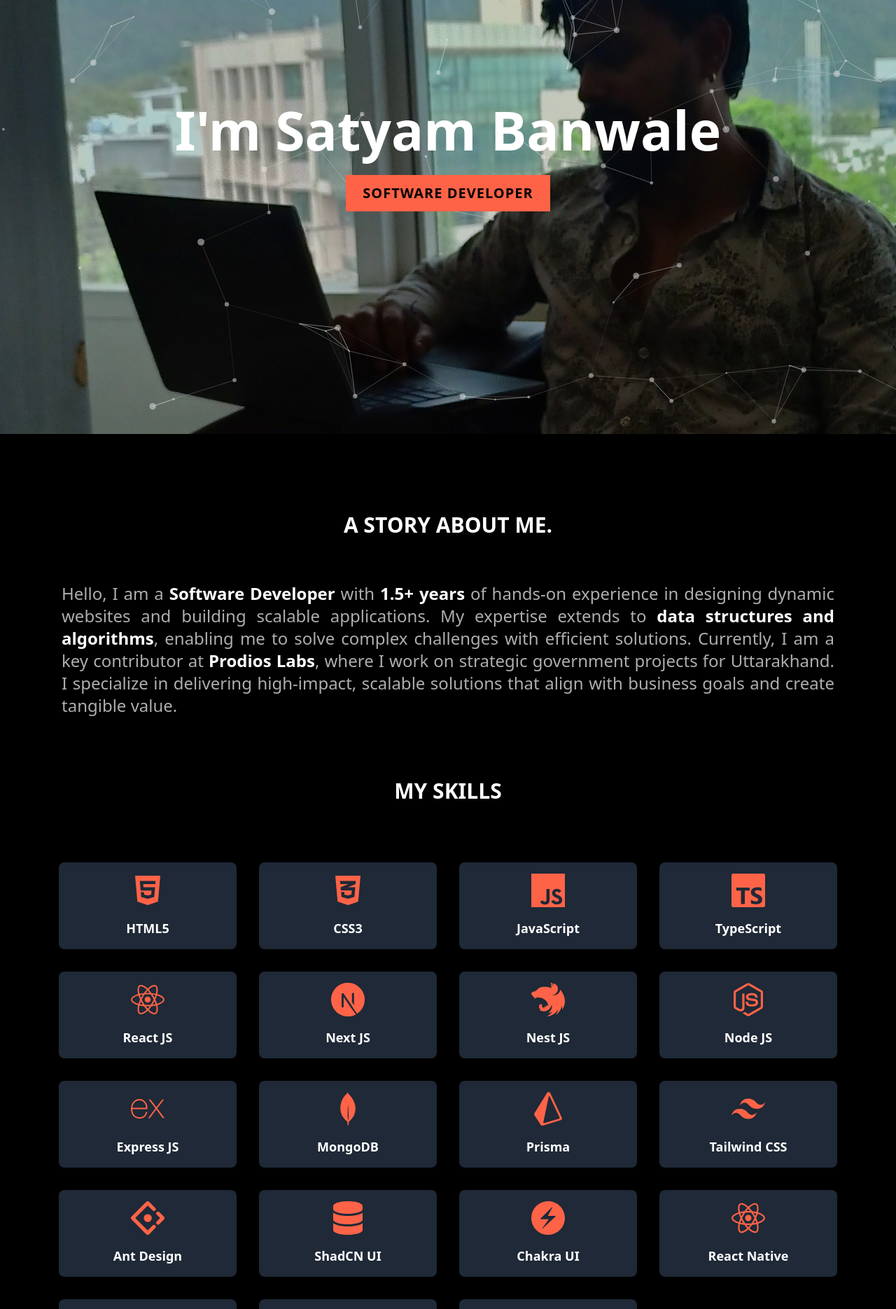
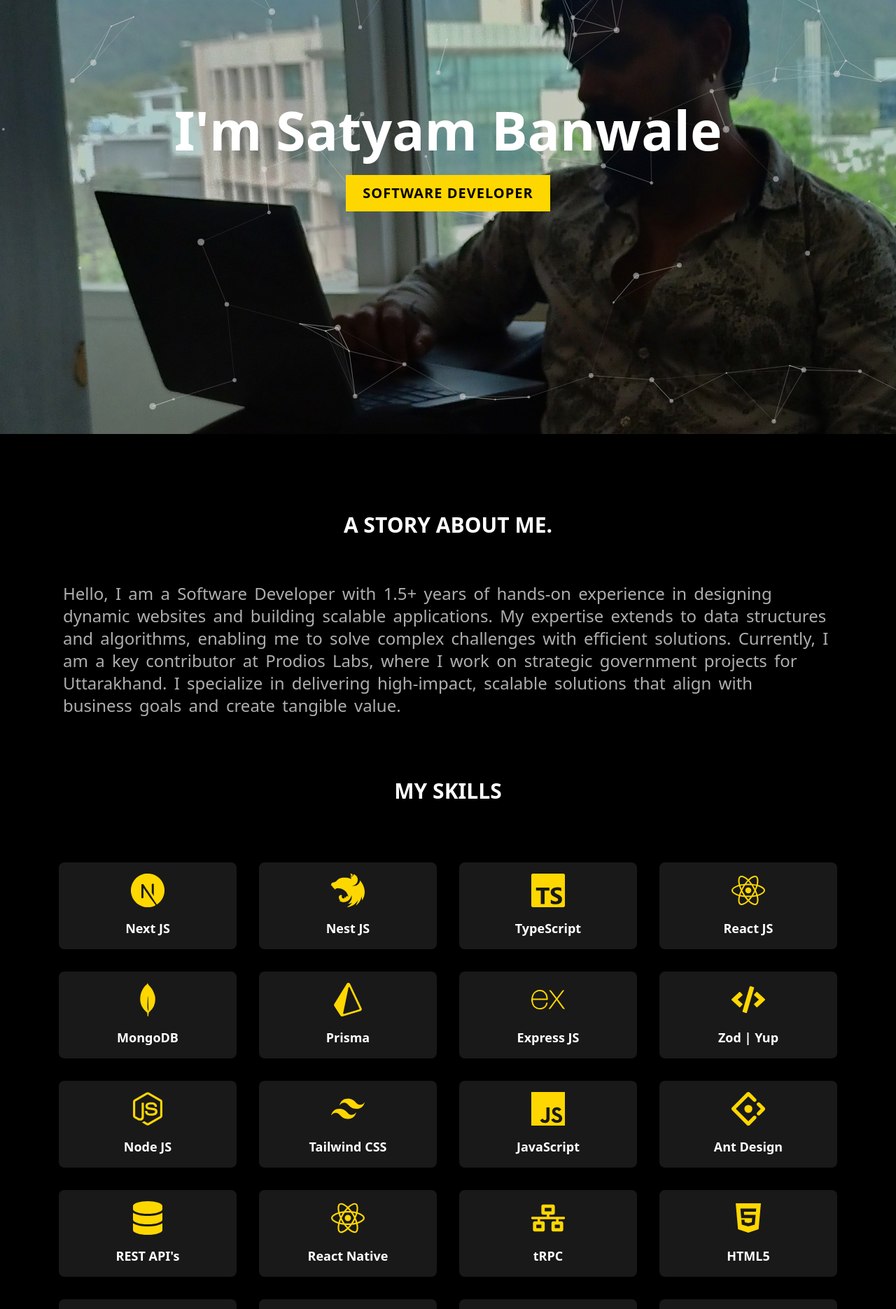
Before and after one commit to Satyam1013/Portfolio, a Next.js app: page / in a window 1280 px wide. Shown: the part 180-2050 px from the top of the page at 70% size. Built offline with nearby package versions, Linux system fonts and the light colour scheme.

Commit message:
added skill, fixed design, optimize code

```diff
--- a/components/AboutMe.tsx
+++ b/components/AboutMe.tsx
@@ -6,6 +6,7 @@ import {
   FaNodeJs,
   FaDatabase,
   FaNetworkWired,
+  FaCode,
 } from "react-icons/fa";
 import {
   SiNextdotjs,
@@ -24,28 +25,29 @@ import {
 import { motion } from "framer-motion";
 
 const skills = [
-  { name: "HTML5", icon: <FaHtml5 className="text-designColor" /> },
-  { name: "CSS3", icon: <FaCss3Alt className="text-designColor" /> },
-  { name: "JavaScript", icon: <SiJavascript className="text-designColor" /> },
+  { name: "Next JS", icon: <SiNextdotjs className="text-designColor" /> },
+  { name: "Nest JS", icon: <SiNestjs className="text-designColor" /> },
   { name: "TypeScript", icon: <SiTypescript className="text-designColor" /> },
   { name: "React JS", icon: <FaReact className="text-designColor" /> },
-  { name: "Next JS", icon: <SiNextdotjs className="text-designColor" /> },
-  { name: "Nest JS", icon: <SiNestjs className="text-designColor" /> },
-  { name: "Node JS", icon: <FaNodeJs className="text-designColor" /> },
-  { name: "Express JS", icon: <SiExpress className="text-designColor" /> },
   { name: "MongoDB", icon: <SiMongodb className="text-designColor" /> },
   { name: "Prisma", icon: <SiPrisma className="text-designColor" /> },
+  { name: "Express JS", icon: <SiExpress className="text-designColor" /> },
+  { name: "Zod | Yup", icon: <FaCode className="text-designColor" /> },
+  { name: "Node JS", icon: <FaNodeJs className="text-designColor" /> },
   {
     name: "Tailwind CSS",
     icon: <SiTailwindcss className="text-designColor" />,
   },
+  { name: "JavaScript", icon: <SiJavascript className="text-designColor" /> },
   { name: "Ant Design", icon: <SiAntdesign className="text-designColor" /> },
+  { name: "REST API's", icon: <FaDatabase className="text-designColor" /> },
+  { name: "React Native", icon: <SiReact className="text-designColor" /> },
+  { name: "tRPC", icon: <FaNetworkWired className="text-designColor" /> },
+  { name: "HTML5", icon: <FaHtml5 className="text-designColor" /> },
+  { name: "CSS3", icon: <FaCss3Alt className="text-designColor" /> },
+  { name: "Chakra UI", icon: <SiChakraui className="text-designColor" /> },
   { name: "ShadCN UI", icon: <FaDatabase className="text-designColor" /> },
-  { name: "Chakra UI", icon: <SiChakraui className="text-designColor" /> },
-  { name: "React Native", icon: <SiReact className="text-designColor" /> },
   { name: "Redux", icon: <SiRedux className="text-designColor" /> },
-  { name: "RPC", icon: <FaNetworkWired className="text-designColor" /> },
-  { name: "REST API", icon: <FaDatabase className="text-designColor" /> },
 ];
 
 const directionStyles = [
@@ -56,6 +58,17 @@ const directionStyles = [
 ];
 
 const AboutMe = () => {
+  const splitTextToWords = (text: string) => {
+    return text.split(" ").map((word: string, index: number) => (
+      <span
+        key={index}
+        className="inline-block transition-transform duration-300 hover:scale-125 hover:text-designColor"
+        style={{ margin: "0 2px", display: "inline-block" }}
+      >
+        {word}&nbsp;
+      </span>
+    ));
+  };
   return (
     <section
       id="about"
@@ -75,23 +88,9 @@ const AboutMe = () => {
       text-textColor
     "
           >
-            Hello, I am a{" "}
-            <span className="font-extrabold text-white">
-              Software Developer
-            </span>{" "}
-            with
-            <span className="font-extrabold text-white"> 1.5+ years</span> of
-            hands-on experience in designing dynamic websites and building
-            scalable applications. My expertise extends to{" "}
-            <span className="font-bold text-white">
-              data structures and algorithms
-            </span>
-            , enabling me to solve complex challenges with efficient solutions.
-            Currently, I am a key contributor at
-            <span className="font-bold text-white"> Prodios Labs</span>, where I
-            work on strategic government projects for Uttarakhand. I specialize
-            in delivering high-impact, scalable solutions that align with
-            business goals and create tangible value.
+            {splitTextToWords(
+              `Hello, I am a Software Developer with 1.5+ years of hands-on experience in designing dynamic websites and building scalable applications. My expertise extends to data structures and algorithms, enabling me to solve complex challenges with efficient solutions. Currently, I am a key contributor at Prodios Labs, where I work on strategic government projects for Uttarakhand. I specialize in delivering high-impact, scalable solutions that align with business goals and create tangible value.`
+            )}
           </p>
         </div>
 
@@ -106,7 +105,7 @@ const AboutMe = () => {
             return (
               <motion.div
                 key={skill.name}
-                className="flex flex-col items-center gap-4 p-4 bg-gray-800 rounded-lg shadow-lg hover:bg-gray-700 transition duration-200 ease-in-out"
+                className="flex flex-col items-center gap-4 p-4 bg-cardColor rounded-lg shadow-lg hover:bg-[#413f3f] transition duration-200 ease-in-out"
                 initial={{ opacity: 0, x: direction.x, y: direction.y }}
                 whileInView={{ opacity: 1, x: 0, y: 0 }}
                 whileHover={{ scale: 1.05 }}
--- a/components/Banner.tsx
+++ b/components/Banner.tsx
@@ -80,14 +80,23 @@ export default function Banner() {
         {/* Banner Content */}
         <div className="w-full h-full flex flex-col justify-center items-center text-center px-6">
           <h1
-            className="whitespace-nowrap font-black text-white leading-tight"
+            className="whitespace-nowrap font-black text-white leading-tight overflow-hidden relative"
             style={{
-              fontSize: "clamp(2rem, 6vw, 6rem)", // Dynamically scales the font size
+              fontSize: "clamp(2rem, 6vw, 6rem)",
             }}
           >
-            I'm Satyam Banwale
+            {"I'm Satyam Banwale".split("").map((char, index) => (
+              <span
+                key={index}
+                className="inline-block transition-transform duration-300 cursor-pointer hover:scale-150 hover:text-designColor"
+                style={{ display: char === " " ? "inline" : "inline-block" }}
+              >
+                {char}
+              </span>
+            ))}
           </h1>
-          <div className="flex items-center gap-2 md:gap-6 text-sm sm:text-lg md:text-xl font-bold bg-designColor px-6 py-3 mt-4">
+
+          <div className="flex items-center gap-2 md:gap-6 text-sm sm:text-lg md:text-xl font-bold bg-[#FFD700] px-6 py-3 mt-4">
             <h2 className="tracking-wider">SOFTWARE DEVELOPER</h2>
           </div>
         </div>
--- a/components/Contact.tsx
+++ b/components/Contact.tsx
@@ -76,7 +76,7 @@ const Contact = () => {
           ].map((item, index) => (
             <motion.div
               key={index}
-              className="w-full p-8 shadow-lg rounded-xl bg-gray-800 text-center hover:scale-105 transition-transform duration-500"
+              className="w-full p-8 shadow-lg rounded-xl bg-cardColor text-center hover:scale-105 transition-transform duration-500"
               initial="hidden"
               whileInView="visible"
               whileHover={{ scale: 1.05 }}
--- a/components/Experience.tsx
+++ b/components/Experience.tsx
@@ -13,7 +13,7 @@ export default function Experience() {
 
         <div className="flex flex-col gap-6">
           <motion.div
-            className="bg-gray-800 rounded-lg shadow-lg p-4 sm:p-6 transition-transform transform hover:-translate-y-2 hover:shadow-xl"
+            className="bg-cardColor rounded-lg shadow-lg p-4 sm:p-6 transition-transform transform hover:-translate-y-2 hover:shadow-xl"
             initial={{ opacity: 0, x: -100 }}
             whileInView={{ opacity: 1, x: 0 }}
             whileHover={{ scale: 1.05 }}
@@ -36,7 +36,7 @@ export default function Experience() {
           </motion.div>
 
           <motion.div
-            className="bg-gray-800 rounded-lg shadow-lg p-4 sm:p-6 transition-transform transform hover:-translate-y-2 hover:shadow-xl"
+            className="bg-cardColor rounded-lg shadow-lg p-4 sm:p-6 transition-transform transform hover:-translate-y-2 hover:shadow-xl"
             initial={{ opacity: 0, x: 100 }}
             whileInView={{ opacity: 1, x: 0 }}
             whileHover={{ scale: 1.05 }}
@@ -65,7 +65,7 @@ export default function Experience() {
 
         <div className="flex flex-col gap-6">
           <motion.div
-            className="bg-gray-800 rounded-lg shadow-lg p-4 sm:p-6 transition-transform transform hover:-translate-y-2 hover:shadow-xl"
+            className="bg-cardColor rounded-lg shadow-lg p-4 sm:p-6 transition-transform transform hover:-translate-y-2 hover:shadow-xl"
             initial={{ opacity: 0, x: -100 }}
             whileInView={{ opacity: 1, x: 0 }}
             whileHover={{ scale: 1.05 }}
@@ -90,7 +90,7 @@ export default function Experience() {
           </motion.div>
 
           <motion.div
-            className="bg-gray-800 rounded-lg shadow-lg p-4 sm:p-6 transition-transform transform hover:-translate-y-2 hover:shadow-xl"
+            className="bg-cardColor rounded-lg shadow-lg p-4 sm:p-6 transition-transform transform hover:-translate-y-2 hover:shadow-xl"
             initial={{ opacity: 0, x: 100 }}
             whileInView={{ opacity: 1, x: 0 }}
             whileHover={{ scale: 1.05 }}
--- /dev/null
+++ b/components/Projects/Projects.tsx
@@ -0,0 +1,19 @@
+import { ProjectCard } from "./ProjectCard";
+import projects from "./project-data.json";
+
+export default function Projects() {
+  return (
+    <section id="projects" className="w-full min-h-screen px-6 py-16 bg-black">
+      <div className="max-w-screen-xl mx-auto">
+      <h1 className="text-2xl sm:text-3xl lg:text-4xl uppercase text-white tracking-[6px] font-semibold text-center mb-12">
+          My Projects
+        </h1>
+        <div className="space-y-20">
+          {projects.map((project, index) => (
+            <ProjectCard key={index} {...project} />
+          ))}
+        </div>
+      </div>
+    </section>
+  );
+}
--- /dev/null
+++ b/components/Projects/project-data.json
@@ -0,0 +1,78 @@
+[
+  {
+    "title": "e-Services (Apuni Sarkar)",
+    "date": "Apr 2023 - Present",
+    "techStack": "Nest JS, React JS, TypeScript, Ant Design, MongoDB",
+    "description": "Apuni Sarkar, by ITDA, Uttarakhand, is a unified platform for transparent, paperless, and cashless delivery of government services.",
+    "responsibilities": [
+      "Designed and implemented cron jobs for automated tasks.",
+      "Integrated third-party websites into the portal, enhancing service offerings and improving accessibility for users.",
+      "Aggregated and visualized data in real-time dashboards, improving decision-making and operational efficiency."
+    ],
+    "githubLink": "https://github.com/prodioslabs/e-district-uk",
+    "liveLink": "https://eservices.uk.gov.in/",
+    "images": [
+      "/images/eServices1.png",
+      "/images/eServices2.png",
+      "/images/eServices3.png",
+      "/images/eServices4.png",
+      "/images/eServices5.png"
+    ]
+  },
+  {
+    "title": "ITDA Portal",
+    "date": "Jan 2024 - Jun 2024",
+    "techStack": "Nest JS, React JS, TypeScript, Ant Design, MongoDB",
+    "description": "The ITDA drives ICT projects for Digital Uttarakhand, enhancing citizen life and transparency.",
+    "responsibilities": [
+      "Engineered and integrated data-driven forms with tabular data to streamline data management and display.",
+      "Collaborated with government departments for service integration.",
+      "Developed interactive dashboards for officers."
+    ],
+    "githubLink": "https://github.com/prodioslabs/itda-website",
+    "liveLink": "https://itda.uk.gov.in/",
+    "images": ["/images/Itda1.png", "/images/Itda2.png"]
+  },
+  {
+    "title": "E-Shop",
+    "date": "Apr 2023 - Apr 2023",
+    "techStack": "React JS, TypeScript, Node.js, Express.js, Chakra UI, MongoDB",
+    "description": "A fully functional Indian e-commerce web application allowing users to browse and purchase products.",
+    "responsibilities": [
+      "Developed the homepage, cart page, product pages, and single product page with responsive design.",
+      "Built an admin panel with a dashboard displaying product counts using Chart.js.",
+      "Implemented features to manage users and products, including adding and removing users and products.",
+      "Integrated functionalities for secure user authentication and authorization using JWT and Bcrypt hashing.",
+      "Enabled product filtering, sorting, and searching to enhance user experience."
+    ],
+    "githubLink": "https://github.com/Satyam1013/E-Shop",
+    "liveLink": "https://eshop-vert.vercel.app/",
+    "images": [
+      "/images/EShop1.png",
+      "/images/EShop2.png",
+      "/images/EShop3.png",
+      "/images/EShop4.png",
+      "/images/EShop5.png"
+    ]
+  },
+  {
+    "title": "Blij-Mart",
+    "date": "Jan 2023 - Feb 2023",
+    "techStack": "JavaScript, HTML, CSS, Bootstrap",
+    "description": "Blij-Mart is an e-commerce website where you can purchase a variety of products.",
+    "responsibilities": [
+      "Designed and added a responsive footer section to enhance the website layout.",
+      "Fixed HTML and CSS issues to improve overall page structure and styling consistency.",
+      "Collaborated with team members to merge features and ensure seamless integration.",
+      "Utilized Bootstrap for responsive design and consistent UI elements."
+    ],
+    "githubLink": "https://github.com/Satyam1013/BlijMart",
+    "liveLink": "http://www.blijmart.com/",
+    "images": [
+      "/images/blij1.png",
+      "/images/blij2.png",
+      "/images/blij3.png",
+      "/images/blij4.png"
+    ]
+  }
+]
--- a/pages/index.tsx
+++ b/pages/index.tsx
@@ -4,7 +4,7 @@ import Head from "next/head";
 import AboutMe from "../components/AboutMe";
 import Banner from "../components/Banner";
 import Experience from "../components/Experience";
-import ProjectCard from "../components/Projects";
+import ProjectCard from "../components/Projects/Projects";
 import Contact from "../components/Contact";
 import ScrollBtn from "../components/ScrollBtn";
 
--- a/tailwind.config.js
+++ b/tailwind.config.js
@@ -11,7 +11,8 @@ module.exports = {
         "shadow-move": "shadowMove 6s ease infinite",
       },
       colors: {
-        designColor: "#FF6347",
+        designColor: "#FFD700",
+        cardColor: "#191919",
         textColor: "#aeaeae",
       },
 
```
Also changed, not shown: components/Projects/ProjectCard.tsx (renamed from components/Projects.tsx, +4 -104 lines).
